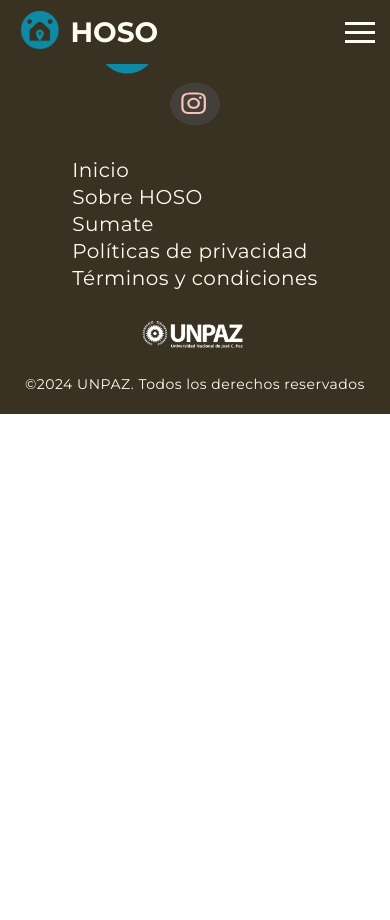
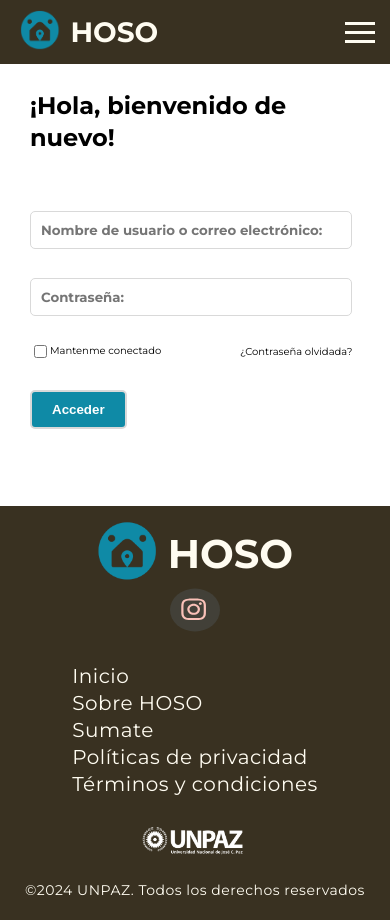
Before and after one commit to nicomedina88/HOSOsite, a React (Create React App) app: page /login in a window 390 px wide. Before the commit the page ends 844 px from the top, so only its background shows below. Built offline with nearby package versions, Linux system fonts and the light colour scheme.

Commit message:
mobile y desktop listo

```diff
--- a/src/componentes/Login/Login.css
+++ b/src/componentes/Login/Login.css
@@ -1,4 +1,5 @@
 /* Login.css */
+
 .login-container {
     display: flex;
     width: 100%;
@@ -32,17 +33,16 @@
 
   .login-form {
     max-width: 420px;
-    margin: auto;
     display: flex;
     width: 520px;
     height: 426px;
-    padding: 26px 59px;
-    padding-top: 100px;
+    padding: 30px 50px;
     flex-direction: column;
+    margin-top: 100px;
+    margin-left: 180px;
     align-items: flex-start;
     gap: 32px;
-    font-size: 20px;
-    flex-shrink: 0; /* Establece el valor que desees para que .additional-info se encoga */
+    font-size: 16px;
   }
 
   .casilla {
@@ -54,18 +54,25 @@
     display: flex;
     justify-content: space-between;
     margin-bottom: 10px;
-    flex-shrink: 0; /* Establece el valor que desees para que .additional-info se encoga */
+    white-space: nowrap; /* Evita que el texto se divida en varias líneas */
+
   }
 
-  .infol {
-    font-size: 15px;
+  .infol2 {
+    font-size: 16px;
+    color: #000; /* Cambia el color a negro */
     white-space: nowrap; /* Evita que el texto se divida en varias líneas */
-    color: #000; /* Cambia el color a negro */
+
+  }
+
+  .infol1 {
+    font-size: 16px;
   }
 
   .checkbox-container {
     display: flex;
     align-items: center;
+    width: 30px;
   }
 
   .logo-container {
@@ -99,7 +106,7 @@
     max-width: 410px;
     color: #000;
     font-family: 'Montserrat', sans-serif;
-    font-size: 28px;
+    font-size: 24px;
     font-style: normal;
     font-weight: 600;
     line-height: 32px;
@@ -115,14 +122,16 @@
   }
 
   .login-mobile {
+    display: block;
     width: 100%;
     flex-direction: column;
-    margin: 20px;
+    margin-top: 20px;
+    margin-bottom: 20px;
   }
 
   .login-form {
     width: 90%;
-    padding: 20px;
+    padding: 10px;
     box-sizing: border-box;
     margin: 20px;
 
@@ -132,12 +141,18 @@
     width: 100%;
   }
 
-  .infol {
-    font-size: 15px;
+  .infol2 {
+    font-size: 10px;
+    white-space: nowrap; /* Evita que el texto se divida en varias líneas */
+
+  }
+
+  .infol1 {
+    font-size: 10px;
+    margin-left: 140px;
   }
 
   .additional-info {
-    flex-direction: row; /* Mantén la dirección en fila */
     justify-content: space-between; /* Distribuye el espacio entre los elementos */
   }
 
--- a/src/componentes/Login/Login.jsx
+++ b/src/componentes/Login/Login.jsx
@@ -61,7 +61,7 @@
             <div className="additional-info">
               <div className="checkbox-container">
                 <input type="checkbox" />
-                <span className='infol'>Mantenme conectado</span>
+                <span className='infol2'>Mantenme conectado</span>
               </div>
               <div>
                 <span  className='infol1'>¿Contraseña olvidada?</span>
```
